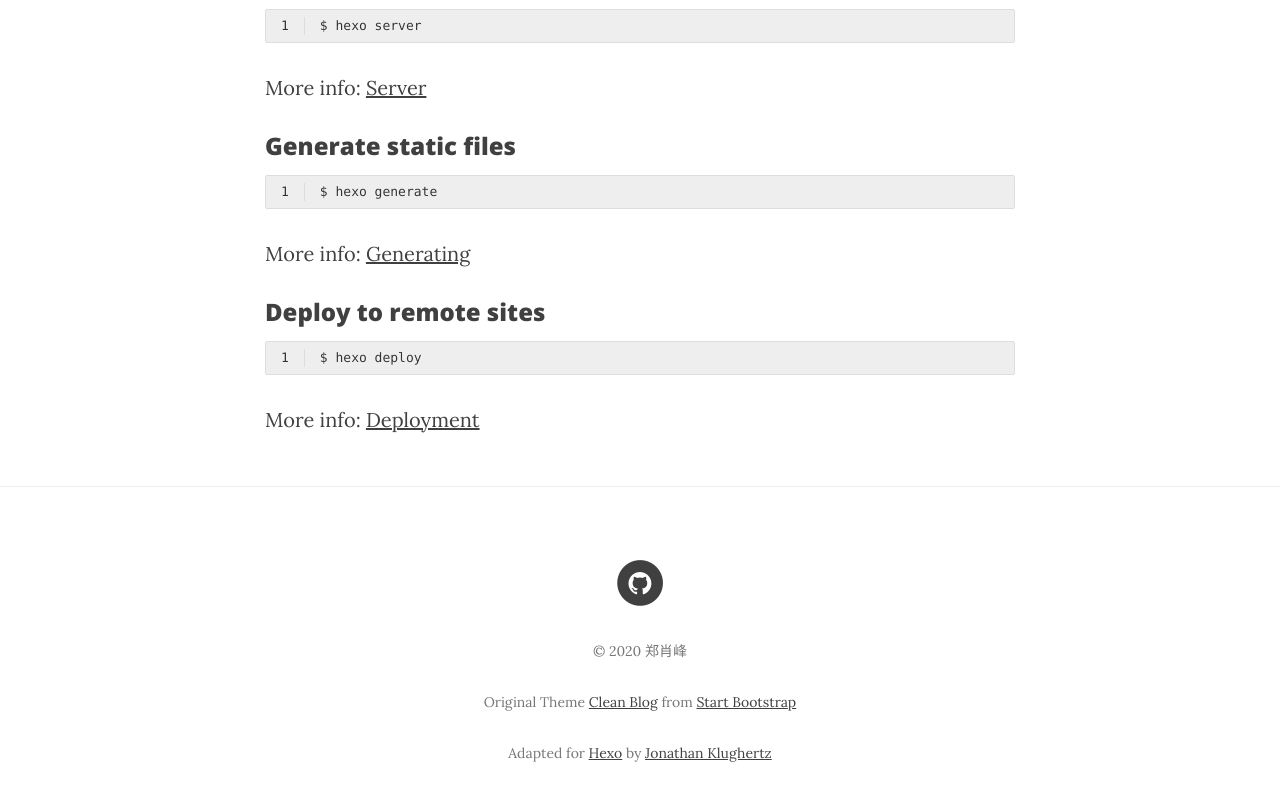
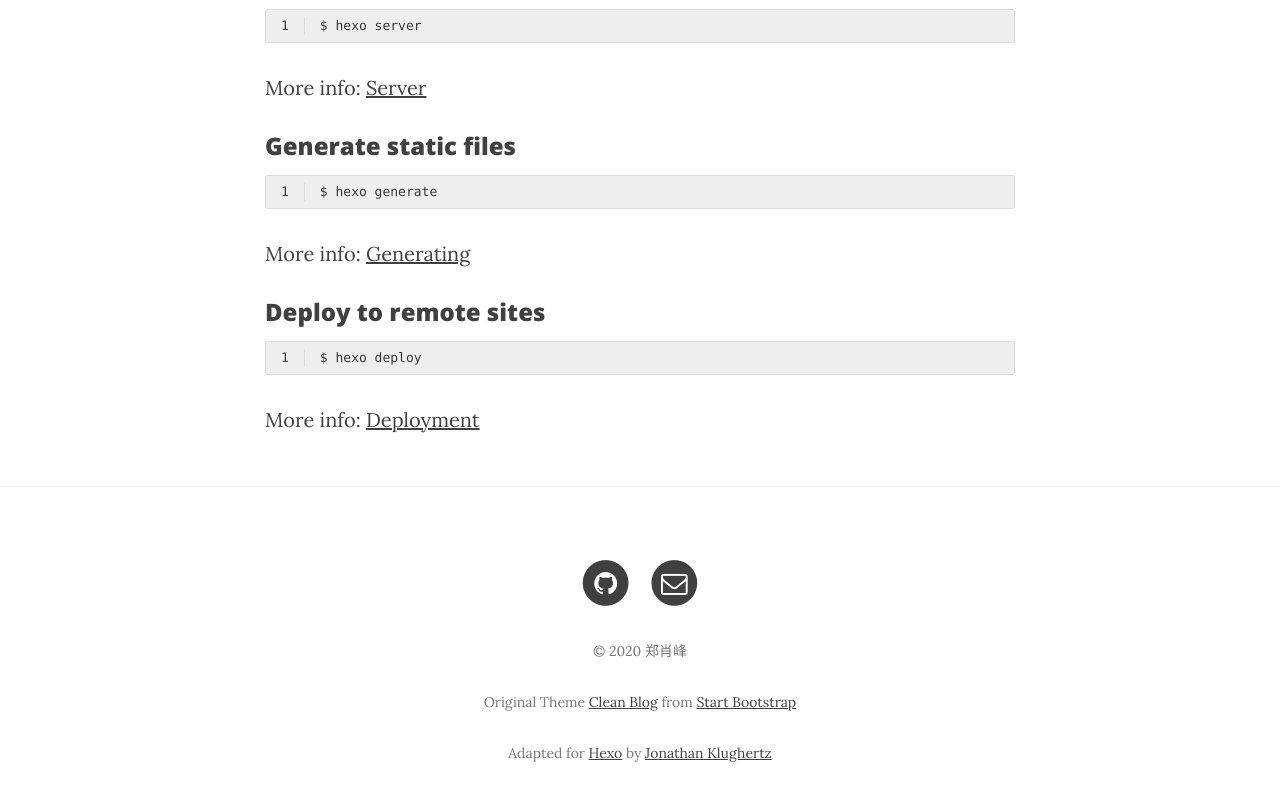
Before and after one commit to youyajike/youyajike.github.io, a plain HTML site: page 2020/09/22/hello-world/index.html in a window 1280 px wide. Shown: the part 864-1664 px from the top of the page. Drawn offline with nearby package versions, Linux system fonts and the light colour scheme.

Commit message:
Site updated: 2020-09-23 13:35:36

```diff
--- a/2020/09/22/hello-world/index.html
+++ b/2020/09/22/hello-world/index.html
@@ -104,7 +104,7 @@
                 <span class="icon-bar"></span>
                 <span class="icon-bar"></span>
             </button>
-            <a class="navbar-brand" href="/">Configurable Title</a>
+            <a class="navbar-brand" href="/">Logger</a>
         </div>
 
         <!-- Collect the nav links, forms, and other content for toggling -->
@@ -252,6 +252,15 @@
 
 
 
+                        <li>
+                            <a href="mailto:youyajike@163.com" target="_blank">
+                                <span class="fa-stack fa-lg">
+                                    <i class="fa fa-circle fa-stack-2x"></i>
+                                    <i class="fa fa-envelope-o fa-stack-1x fa-inverse"></i>
+                                </span>
+                            </a>
+                        </li>
+
 
 
                 </ul>
```
Also changed, not shown: archives/2020/09/index.html (+10 -1 lines), archives/2020/index.html (+10 -1 lines), archives/index.html (+10 -1 lines), index.html (+10 -1 lines).
